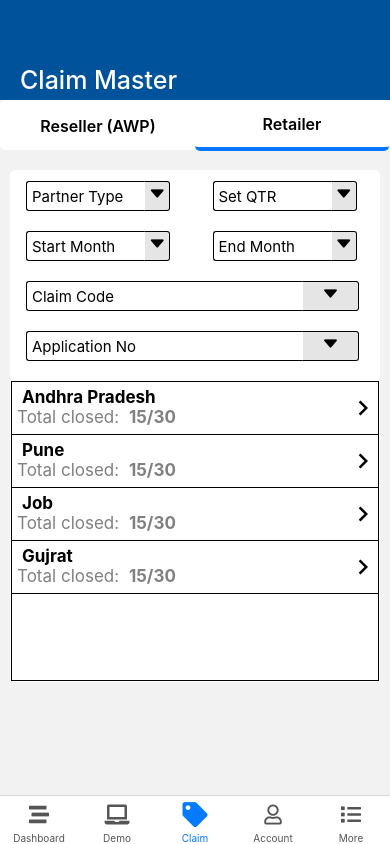
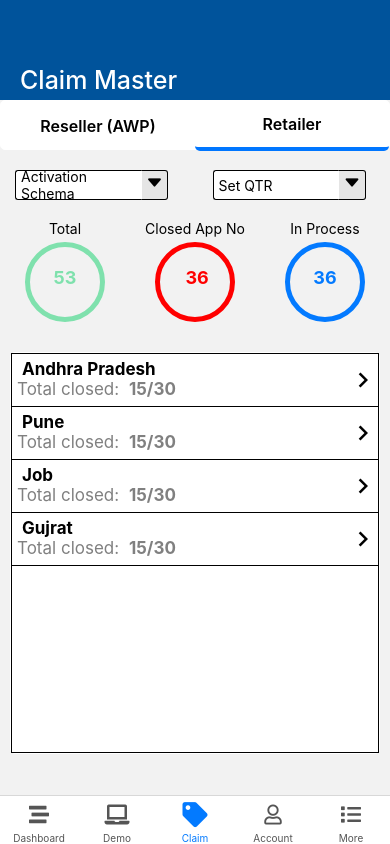
Before and after one commit to jash6/Technet, a React Native app in the folder TechNet/: screen /Claim in a window 390 px wide. Built offline with nearby package versions, Linux system fonts and the light colour scheme.

Commit message:
Claim section Numbers and filters done

```diff
--- /dev/null
+++ b/TechNet/src/components/Claim/Circle.js
@@ -0,0 +1,72 @@
+import React from 'react';
+import {View, Text, StyleSheet} from 'react-native';
+
+export default function Circle() {
+  return (
+    <View>
+      {/* Row 1 */}
+      <View style={styles.row}>
+        <View style={styles.text}>
+          <Text>Total</Text>
+        </View>
+
+        <View style={styles.text}>
+          <Text>Closed App No</Text>
+        </View>
+
+        <View style={styles.text}>
+          <Text>In Process</Text>
+        </View>
+      </View>
+      {/* Row 2 */}
+
+      <View style={styles.row}>
+        <View style={styles.adjust}>
+          <View style={[styles.circle, {borderColor: '#7fe1ad'}]}>
+            <Text style={[styles.val, {color: '#7fe1ad'}]}>53</Text>
+          </View>
+        </View>
+        <View style={styles.adjust}>
+          <View style={[styles.circle, {borderColor: 'red'}]}>
+            <Text style={[styles.val, {color: 'red'}]}> 36</Text>
+          </View>
+        </View>
+        <View style={styles.adjust}>
+          <View style={[styles.circle, {borderColor: '#037aff'}]}>
+            <Text style={[styles.val, {color: '#037aff'}]}>36</Text>
+          </View>
+        </View>
+      </View>
+    </View>
+  );
+}
+
+const styles = StyleSheet.create({
+  row: {
+    flexDirection: 'row',
+  },
+  circle: {
+    width: 80,
+    height: 80,
+    borderRadius: 80 / 2,
+
+    borderWidth: 5,
+  },
+  text: {
+    flex: 1,
+    alignItems: 'center',
+    marginBottom: 5,
+  },
+  adjust: {
+    flex: 1,
+    alignItems: 'center',
+  },
+  val: {
+    textAlign: 'center',
+    alignItems: 'center',
+    justifyContent: 'center',
+    fontSize: 18,
+    fontWeight: 'bold',
+    marginTop: 20,
+  },
+});
--- a/TechNet/src/components/Claim/Filters.js
+++ b/TechNet/src/components/Claim/Filters.js
@@ -26,7 +26,7 @@ export default function Filters(props) {
             flex: 0.75,
             justifyContent: 'center',
           }}>
-          <Text style={{alignItems: 'center', padding: 5, fontSize: 15}}>
+          <Text style={{alignItems: 'center', padding: 5, fontSize: 14}}>
             {item}
           </Text>
         </TouchableOpacity>
--- a/TechNet/src/components/Claim/Retailer.js
+++ b/TechNet/src/components/Claim/Retailer.js
@@ -11,30 +11,33 @@ import Dropdowns from './Dropdowns';
 import List from './List';
 import Scroll from './Scroll';
 import Filters from './Filters';
+import Circle from './Circle';
 import DateTimePickerModal from 'react-native-modal-datetime-picker';
 import MaterialIcons from 'react-native-vector-icons/MaterialIcons';
 export default function Retailer() {
   const [clickeditem, setClickedItem] = useState(false);
 
   return (
-    <View style={styles.box}>
+    <View>
+      <View style={{marginBottom: 20}}>
         <View style={{marginLeft: 15, flexDirection: 'row'}}>
           <View style={{flex: 1}}>
             <Filters
-            placeholder={'Partner Type'}
+              placeholder={'Activation Schema'}
               array={['Large', 'SME', 'Government']}
-            width={160}
+              width={170}
             />
           </View>
           <View style={{flex: 1, marginLeft: 20}}>
             <Filters
               placeholder={'Set QTR'}
               array={['1', '2', '3', '4']}
-            width={160}
+              width={170}
             />
           </View>
         </View>
-      <View style={{marginLeft: 15, flexDirection: 'row', marginTop: 10}}>
+      </View>
+      {/* <View style={{marginLeft: 15, flexDirection: 'row', marginTop: 10}}>
         <View style={{flex: 1}}>
           <Filters
             placeholder={'Start Month'}
@@ -75,8 +78,8 @@ export default function Retailer() {
             width={160}
           />
         </View>
-      </View>
-      <View style={{marginLeft: 15, marginTop: 10}}>
+      </View> */}
+      {/* <View style={{marginLeft: 15, marginTop: 10}}>
         <View>
           <Filters
             placeholder={'Claim Code'}
@@ -93,7 +96,11 @@ export default function Retailer() {
             width={370}
           />
         </View>
+      </View> */}
+      <View style={{marginBottom: 20}}>
+        <Circle />
       </View>
+      <View style={styles.box}>
         <ScrollView style={styles.scroll}>
           {/* <List name={'Chokhani Computers PVT LTD(HO)'} no={'IN232661AT03003'} />
         <List name={'Dotnet(HO)'} no={'IN232661AT03023'} />
@@ -103,6 +110,7 @@ export default function Retailer() {
           <Scroll name={'Job'} no={'15'} />
           <Scroll name={'Gujrat'} no={'15'} />
         </ScrollView>
+      </View>
     </View>
   );
 }
@@ -139,9 +147,9 @@ const styles = StyleSheet.create({
     backgroundColor: 'white',
   },
   scroll: {
-    marginTop: 20,
+    // marginTop: 20,
     borderWidth: 1,
-    height: 300,
+    height: 400,
   },
   text: {
     fontWeight: 'bold',
--- a/TechNet/src/components/Claim/Scroll.js
+++ b/TechNet/src/components/Claim/Scroll.js
@@ -40,38 +40,40 @@ export default function Scroll(props) {
           </View>
           <View style={styles.common}>
             <View style={styles.trow1}>
-              <Text style={[styles.ttext, {flex: 1.2, borderWidth: 1}]}>
-                Name
-              </Text>
-              <Text style={[styles.ttext, {flex: 1, borderWidth: 1}]}>
-                Amount
-              </Text>
-              <Text style={[styles.ttext, {flex: 0.8, borderWidth: 1}]}>
-                Status
-              </Text>
-              <Text style={{flex: 1, borderWidth: 1}}></Text>
+              <View style={{flex: 1.2, borderRightWidth: 1}}>
+                <Text style={styles.ttext}>Name</Text>
+              </View>
+              <View style={{flex: 1, borderRightWidth: 1}}>
+                <Text style={styles.ttext}>Amount</Text>
+              </View>
+              <View style={{flex: 0.8, borderRightWidth: 1}}>
+                <Text style={styles.ttext}>Status</Text>
+              </View>
+              <View style={{flex: 1, borderRightWidth: 0}}>
+                <Text></Text>
+              </View>
             </View>
             {companies.map(x => (
-              <View style={styles.align}>
-                <Text style={[styles.ttext1, {flex: 1.2, borderWidth: 1}]}>
-                  {x.Name}
-                </Text>
-                <Text style={[styles.ttext1, {flex: 1, borderWidth: 1}]}>
-                  {x.Amount}
-                </Text>
+              <View style={[styles.align, {borderWidth: 1, borderTopWidth: 0}]}>
+                <View style={{flex: 1.2, borderRightWidth: 1}}>
+                  <Text style={styles.ttext1}>{x.Name}</Text>
+                </View>
+                <View style={{flex: 1, borderRightWidth: 1}}>
+                  <Text style={styles.ttext1}>{x.Amount}</Text>
+                </View>
+                <View style={{flex: 0.8, borderRightWidth: 1}}>
                   <Text
                     style={[
                       styles.ttext1,
                       {
-                      flex: 0.8,
-                      borderWidth: 1,
                         fontWeight: 'bold',
                         color: x.Status == 'Closed' ? '#7fe1ad' : '#70b4ff',
                       },
                     ]}>
                     {x.Status}
                   </Text>
-                <View style={[styles.ttext1, {flex: 1, borderWidth: 1}]}>
+                </View>
+                <View style={{flex: 1, borderRightWidth: 0}}>
                   <TouchableOpacity
                     onPress={() => {
                       setClickedeye(true);
@@ -190,6 +192,8 @@ const styles = StyleSheet.create({
   trow1: {
     flexDirection: 'row',
     backgroundColor: '#e5e5e5',
+    height: 40,
+    borderWidth: 1,
   },
   ttext: {
     fontSize: 17,
@@ -197,11 +201,14 @@ const styles = StyleSheet.create({
     color: 'black',
     textAlign: 'center',
     justifyContent: 'center',
+    alignItems: 'center',
+    marginTop: 5,
   },
   ttext1: {
     textAlign: 'center',
     justifyContent: 'center',
     fontSize: 15,
     color: 'black',
+    borderRightWidth: 1,
   },
 });
```
Lines whose indentation alone changed are shown as unchanged.
